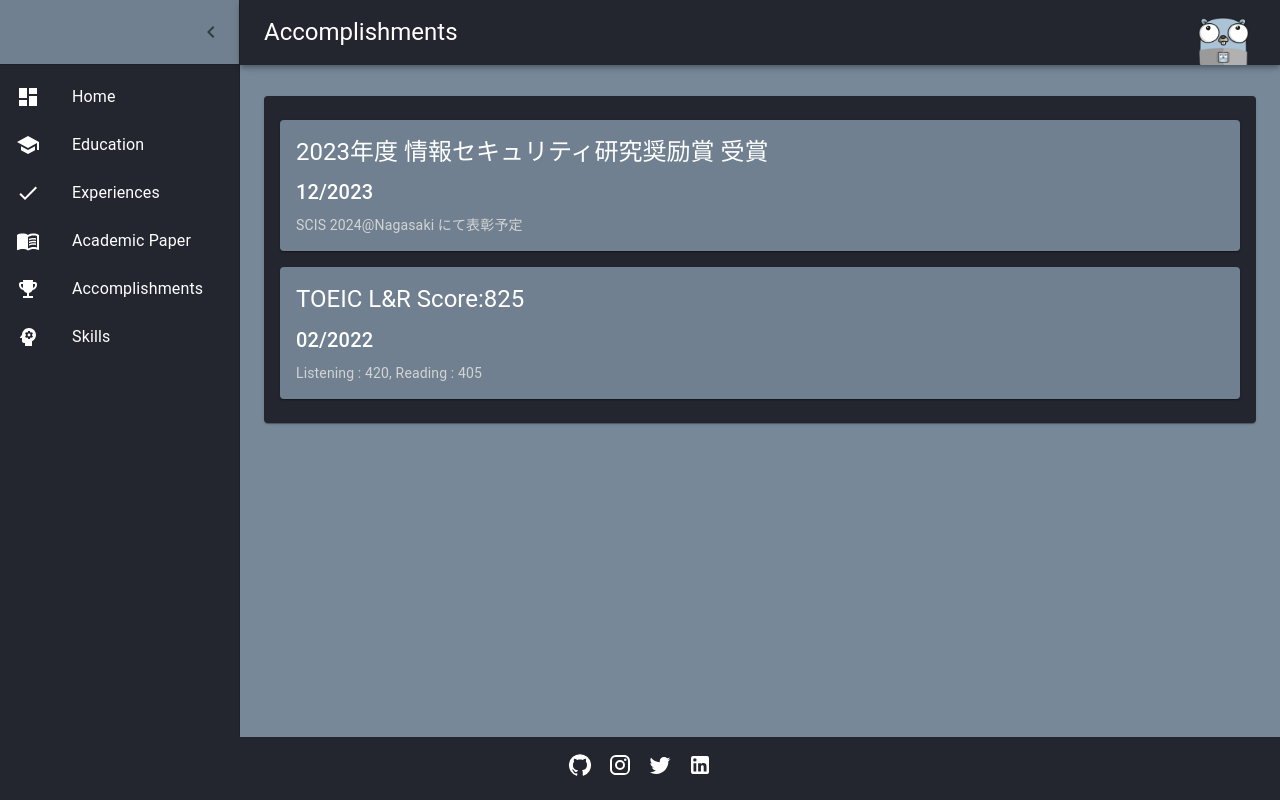
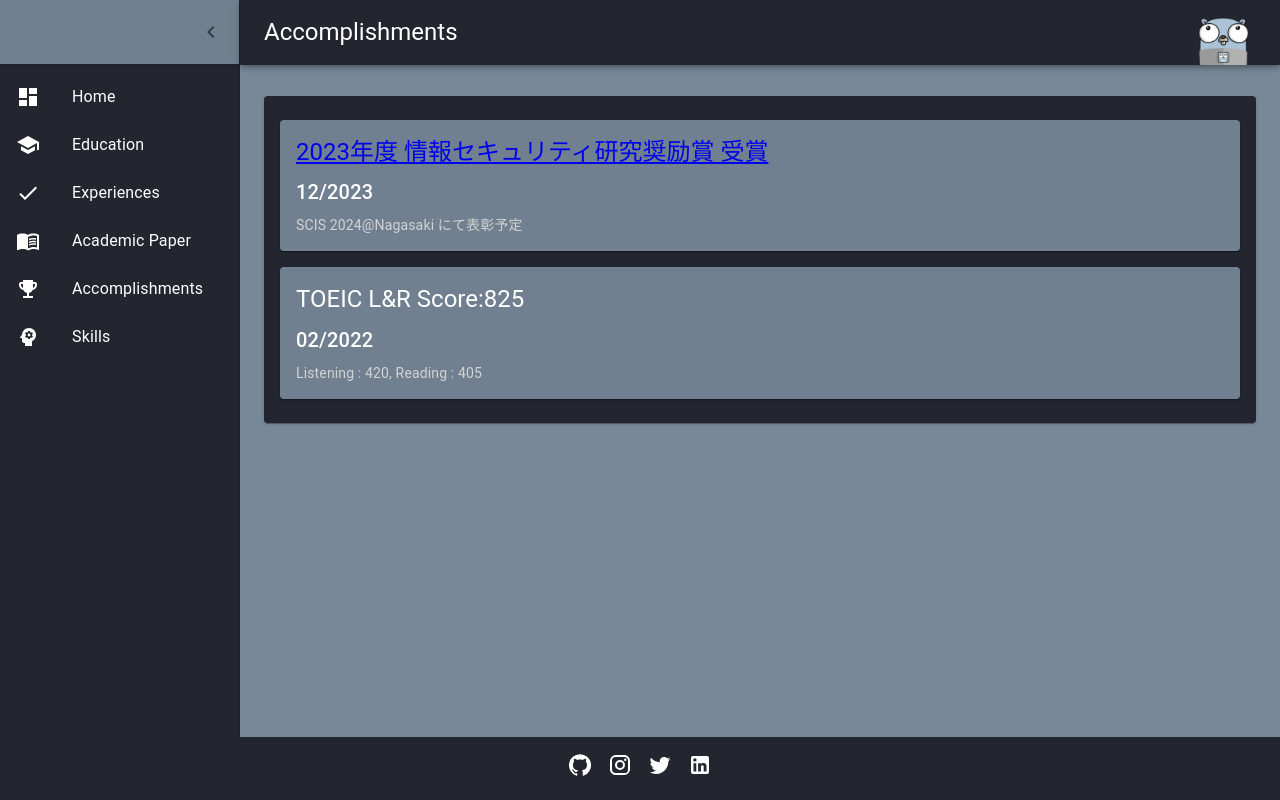
Before and after one commit to trapedev/trapedev.github.io, a React (Create React App) app in the folder app/: page /#/accomplishments in a window 1280 px wide. Built offline with nearby package versions, Linux system fonts and the light colour scheme.

Commit message:
commit all changes

```diff
--- a/app/src/pages/accomplishments.tsx
+++ b/app/src/pages/accomplishments.tsx
@@ -36,9 +36,12 @@ const TOEIC = () => {
 const ISEC2023 = () => {
   return (
     <SingleCardItem>
-      <Title title={"2023年度 情報セキュリティ研究奨励賞 受賞"} />
+      <Title
+        title={"2023年度 情報セキュリティ研究奨励賞 受賞"}
+        hyperLink="https://www.ieice.org/~isec/award-encouragement.html"
+      />
       <SubTitle title={"12/2023"} />
       <SecondaryText data={"SCIS 2024@Nagasaki にて表彰予定"} />
     </SingleCardItem>
   );
-}
+};
```
Also changed, not shown: 7 other files (tests, documents, lock files or other folders).
